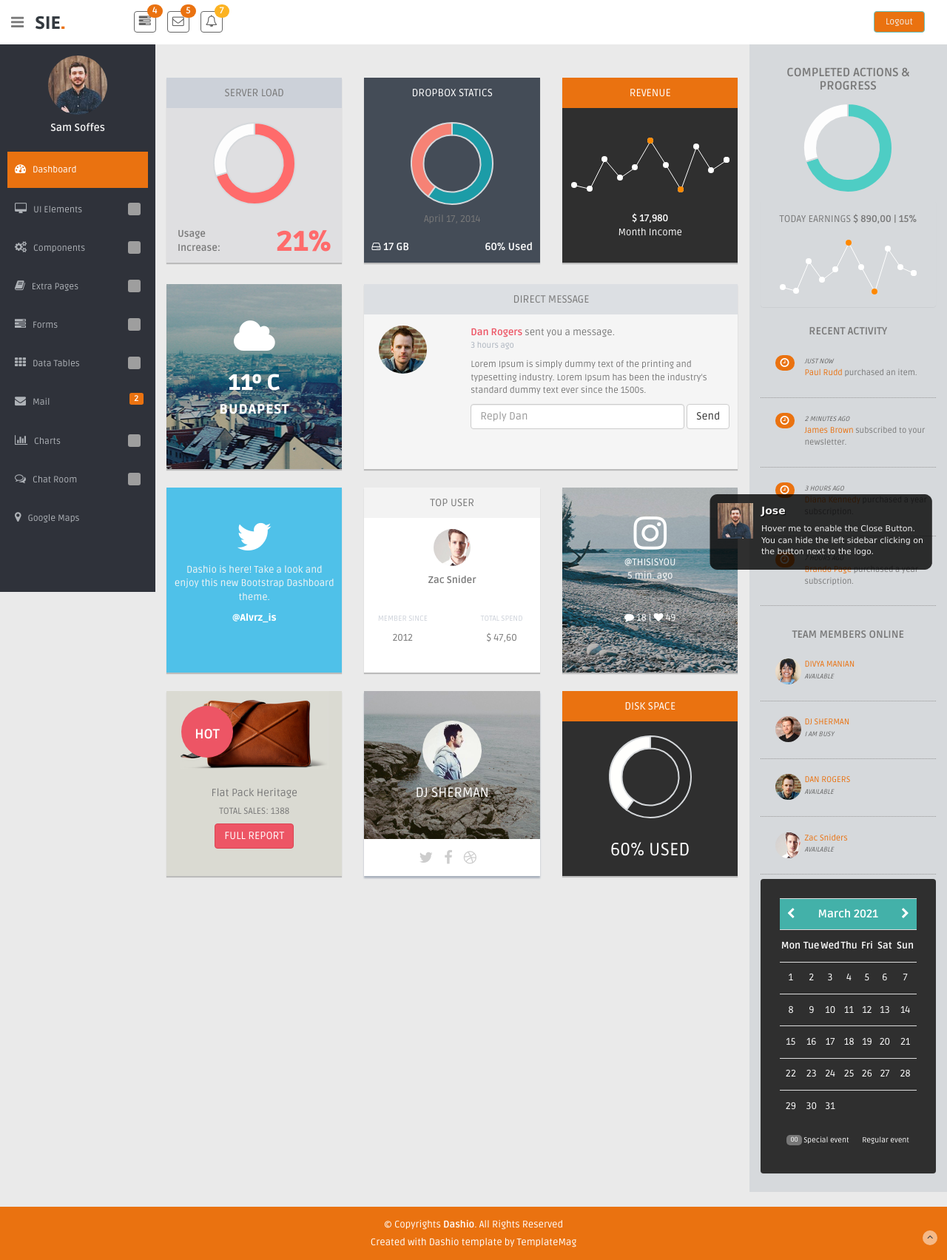
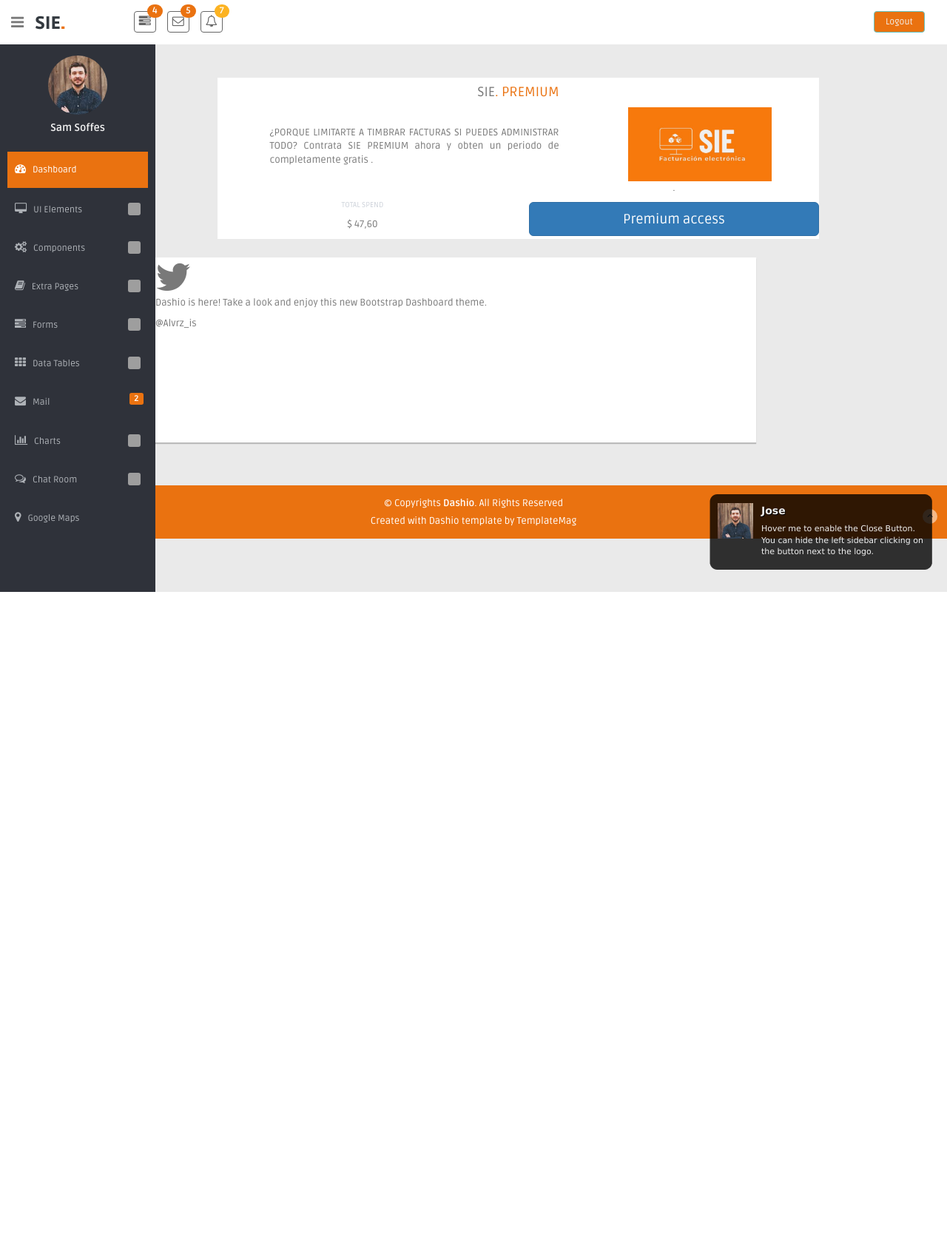
Before and after one commit to MtRoman19/TestErp, a PHP site: page / in a window 1280 px wide. Shown: the whole page at 74% size. After the commit the page ends 800 px from the top, so only its background shows below. Run offline with PHP 8.4, Linux system fonts and the light colour scheme; grey boxes are pictures that could not be loaded.

Commit message:
first section

```diff
--- a/css/style.css
+++ b/css/style.css
@@ -446,6 +446,10 @@ a.logo:hover, a.logo:focus {
 }
 
 a.logo span {
+    color: #ea7210;
+}
+
+.logo span{
     color: #ea7210;
 }
 
--- a/index.html
+++ b/index.html
@@ -9,10 +9,10 @@
       name="keyword"
       content="Dashboard, Bootstrap, Admin, Template, Theme, Responsive, Fluid, Retina"
     />
-    <title>Dashio - Bootstrap Admin Template</title>
+    <title>SIE - Dashboard</title>
 
     <!-- Favicons -->
-    <link href="img/favicon.png" rel="icon" />
+    <link href="img/SIELOGO.png" rel="icon" />
     <link href="img/apple-touch-icon.png" rel="apple-touch-icon" />
 
     <!-- Bootstrap core CSS -->
@@ -29,13 +29,6 @@
     <link href="css/style.css" rel="stylesheet" />
     <link href="css/style-responsive.css" rel="stylesheet" />
     <script src="lib/chart-master/Chart.js"></script>
-
-    <!-- =======================================================
-    Template Name: Dashio
-    Template URL: https://templatemag.com/dashio-bootstrap-admin-template/
-    Author: TemplateMag.com
-    License: https://templatemag.com/license/
-  ======================================================= -->
   </head>
 
   <body>
@@ -437,175 +430,49 @@
       <section id="main-content">
         <section class="wrapper">
           <div class="row">
-            <div class="col-lg-9 main-chart">
+            <div class="col-lg-11 main-chart">
               <div class="row mt">
-                <!-- SERVER STATUS PANELS -->
-                <div class="col-md-4 col-sm-4 mb">
-                  <div class="grey-panel pn donut-chart">
-                    <div class="grey-header">
-                      <h5>SERVER LOAD</h5>
-                    </div>
-                    <canvas
-                      id="serverstatus01"
-                      height="120"
-                      width="120"
-                    ></canvas>
-                    <script>
-                      var doughnutData = [
-                        {
-                          value: 70,
-                          color: "#FF6B6B",
-                        },
-                        {
-                          value: 30,
-                          color: "#fdfdfd",
-                        },
-                      ];
-                      var myDoughnut = new Chart(
-                        document
-                          .getElementById("serverstatus01")
-                          .getContext("2d")
-                      ).Doughnut(doughnutData);
-                    </script>
+
+              <div class="row">
+                <!-- left space -->
+                <div class="col-md-1">
+
+                </div>
+                <!-- /left space -->
+                <div class="col-md-10 mb">
+                  <!-- WHITE PANEL - TOP USER -->
+                  <div class="white-panel">
                     <div class="row">
-                      <div class="col-sm-6 col-xs-6 goleft">
-                        <p>Usage<br />Increase:</p>
+                      <div class="logo col-md-12"><h4>SIE<span>. PREMIUM</span></h4></div>
+                      <div class="col-md-1"></div>
+                      <div class="col-md-6">
+                        <p class="big mt text-justify">¿PORQUE LIMITARTE A TIMBRAR FACTURAS SI PUEDES ADMINISTRAR TODO?
+                          Contrata SIE PREMIUM ahora y obten un periodo de completamente gratis . </p>
                       </div>
-                      <div class="col-sm-6 col-xs-6">
-                        <h2>21%</h2>
+                      <div class="col-m-5">
+                        <img src="img/logo2.jpg"  height="100" width="auto">
+                      </div>
+                      <div class="col-md-6">
+                        <p class="small mt">TOTAL SPEND</p>
+                        <p>$ 47,60</p>
+                      </div>
+                      <div class="col-md-6">
+                        <p>. </p>
+
+                        <button type="button" class="btn btn-primary btn-lg btn-block">Premium access</button>
                       </div>
                     </div>
                   </div>
-                  <!-- /grey-panel -->
-                </div>
-                <!-- /col-md-4-->
-                <div class="col-md-4 col-sm-4 mb">
-                  <div class="darkblue-panel pn">
-                    <div class="darkblue-header">
-                      <h5>DROPBOX STATICS</h5>
-                    </div>
-                    <canvas
-                      id="serverstatus02"
-                      height="120"
-                      width="120"
-                    ></canvas>
-                    <script>
-                      var doughnutData = [
-                        {
-                          value: 60,
-                          color: "#1c9ca7",
-                        },
-                        {
-                          value: 40,
-                          color: "#f68275",
-                        },
-                      ];
-                      var myDoughnut = new Chart(
-                        document
-                          .getElementById("serverstatus02")
-                          .getContext("2d")
-                      ).Doughnut(doughnutData);
-                    </script>
-                    <p>April 17, 2014</p>
-                    <footer>
-                      <div class="pull-left">
-                        <h5><i class="fa fa-hdd-o"></i> 17 GB</h5>
-                      </div>
-                      <div class="pull-right">
-                        <h5>60% Used</h5>
-                      </div>
-                    </footer>
-                  </div>
-                  <!--  /darkblue panel -->
                 </div>
                 <!-- /col-md-4 -->
-                <div class="col-md-4 col-sm-4 mb">
-                  <!-- REVENUE PANEL -->
-                  <div class="green-panel pn">
-                    <div class="green-header">
-                      <h5>REVENUE</h5>
-                    </div>
-                    <div class="chart mt">
-                      <div
-                        class="sparkline"
-                        data-type="line"
-                        data-resize="true"
-                        data-height="75"
-                        data-width="90%"
-                        data-line-width="1"
-                        data-line-color="#fff"
-                        data-spot-color="#fff"
-                        data-fill-color=""
-                        data-highlight-line-color="#fff"
-                        data-spot-radius="4"
-                        data-data="[200,135,667,333,526,996,564,123,890,464,655]"
-                      ></div>
-                    </div>
-                    <p class="mt"><b>$ 17,980</b><br />Month Income</p>
-                  </div>
+                <!-- right space -->
+                <div class="col-md-1">
+
                 </div>
-                <!-- /col-md-4 -->
-              </div>
-              <!-- /row -->
-              <div class="row">
-                <!-- WEATHER PANEL -->
-                <div class="col-md-4 mb">
-                  <div class="weather pn">
-                    <i class="fa fa-cloud fa-4x"></i>
-                    <h2>11º C</h2>
-                    <h4>BUDAPEST</h4>
-                  </div>
-                </div>
-                <!-- /col-md-4-->
-                <!-- DIRECT MESSAGE PANEL -->
-                <div class="col-md-8 mb">
-                  <div class="message-p pn">
-                    <div class="message-header">
-                      <h5>DIRECT MESSAGE</h5>
-                    </div>
-                    <div class="row">
-                      <div class="col-md-3 centered hidden-sm hidden-xs">
-                        <img
-                          src="img/ui-danro.jpg"
-                          class="img-circle"
-                          width="65"
-                        />
-                      </div>
-                      <div class="col-md-9">
-                        <p>
-                          <name>Dan Rogers</name>
-                          sent you a message.
-                        </p>
-                        <p class="small">3 hours ago</p>
-                        <p class="message">
-                          Lorem Ipsum is simply dummy text of the printing and
-                          typesetting industry. Lorem Ipsum has been the
-                          industry's standard dummy text ever since the 1500s.
-                        </p>
-                        <form class="form-inline" role="form">
-                          <div class="form-group">
-                            <input
-                              type="text"
-                              class="form-control"
-                              id="exampleInputText"
-                              placeholder="Reply Dan"
-                            />
-                          </div>
-                          <button type="submit" class="btn btn-default">
-                            Send
-                          </button>
-                        </form>
-                      </div>
-                    </div>
-                  </div>
-                  <!-- /Message Panel-->
-                </div>
-                <!-- /col-md-8  -->
-              </div>
-              <div class="row">
+                <!-- /right space -->
                 <!-- TWITTER PANEL -->
-                <div class="col-md-4 mb">
-                  <div class="twitter-panel pn">
+                <div class="col-md-10 mb">
+                  <div class="card">
                     <i class="fa fa-twitter fa-4x"></i>
                     <p>
                       Dashio is here! Take a look and enjoy this new Bootstrap
@@ -615,334 +482,10 @@
                   </div>
                 </div>
                 <!-- /col-md-4 -->
-                <div class="col-md-4 mb">
-                  <!-- WHITE PANEL - TOP USER -->
-                  <div class="white-panel pn">
-                    <div class="white-header">
-                      <h5>TOP USER</h5>
-                    </div>
-                    <p>
-                      <img src="img/ui-zac.jpg" class="img-circle" width="50" />
-                    </p>
-                    <p><b>Zac Snider</b></p>
-                    <div class="row">
-                      <div class="col-md-6">
-                        <p class="small mt">MEMBER SINCE</p>
-                        <p>2012</p>
-                      </div>
-                      <div class="col-md-6">
-                        <p class="small mt">TOTAL SPEND</p>
-                        <p>$ 47,60</p>
-                      </div>
-                    </div>
-                  </div>
+                <div class="col-md-1">
+
                 </div>
-                <!-- /col-md-4 -->
-                <div class="col-md-4 mb">
-                  <!-- INSTAGRAM PANEL -->
-                  <div class="instagram-panel pn">
-                    <i class="fa fa-instagram fa-4x"></i>
-                    <p>
-                      @THISISYOU<br />
-                      5 min. ago
-                    </p>
-                    <p>
-                      <i class="fa fa-comment"></i> 18 |
-                      <i class="fa fa-heart"></i> 49
-                    </p>
-                  </div>
-                </div>
-                <!-- /col-md-4 -->
-              </div>
-              <!-- /row -->
-              <div class="row">
-                <div class="col-lg-4 col-md-4 col-sm-4 mb">
-                  <div class="product-panel-2 pn">
-                    <div class="badge badge-hot">HOT</div>
-                    <img src="img/product.jpg" width="200" alt="" />
-                    <h5 class="mt">Flat Pack Heritage</h5>
-                    <h6>TOTAL SALES: 1388</h6>
-                    <button class="btn btn-small btn-theme04">
-                      FULL REPORT
-                    </button>
-                  </div>
-                </div>
-                <!-- /col-md-4 -->
-                <!--  PROFILE 02 PANEL -->
-                <div class="col-lg-4 col-md-4 col-sm-4 mb">
-                  <div class="content-panel pn">
-                    <div id="profile-02">
-                      <div class="user">
-                        <img
-                          src="img/friends/fr-06.jpg"
-                          class="img-circle"
-                          width="80"
-                        />
-                        <h4>DJ SHERMAN</h4>
-                      </div>
-                    </div>
-                    <div class="pr2-social centered">
-                      <a href="#"><i class="fa fa-twitter"></i></a>
-                      <a href="#"><i class="fa fa-facebook"></i></a>
-                      <a href="#"><i class="fa fa-dribbble"></i></a>
-                    </div>
-                  </div>
-                  <!-- /panel -->
-                </div>
-                <!--/ col-md-4 -->
-                <div class="col-md-4 col-sm-4 mb">
-                  <div class="green-panel pn">
-                    <div class="green-header">
-                      <h5>DISK SPACE</h5>
-                    </div>
-                    <canvas
-                      id="serverstatus03"
-                      height="120"
-                      width="120"
-                    ></canvas>
-                    <script>
-                      var doughnutData = [
-                        {
-                          value: 60,
-                          color: "#2b2b2b",
-                        },
-                        {
-                          value: 40,
-                          color: "#fffffd",
-                        },
-                      ];
-                      var myDoughnut = new Chart(
-                        document
-                          .getElementById("serverstatus03")
-                          .getContext("2d")
-                      ).Doughnut(doughnutData);
-                    </script>
-                    <h3>60% USED</h3>
-                  </div>
-                </div>
-                <!-- /col-md-4 -->
-              </div>
-              <!-- /row -->
-            </div>
-            <!-- /col-lg-9 END SECTION MIDDLE -->
-            <!-- **********************************************************************************************************************************************************
-              RIGHT SIDEBAR CONTENT
-              *********************************************************************************************************************************************************** -->
-            <div class="col-lg-3 ds">
-              <!--COMPLETED ACTIONS DONUTS CHART-->
-              <div class="donut-main">
-                <h4>COMPLETED ACTIONS & PROGRESS</h4>
-                <canvas id="newchart" height="130" width="130"></canvas>
-                <script>
-                  var doughnutData = [
-                    {
-                      value: 70,
-                      color: "#4ECDC4",
-                    },
-                    {
-                      value: 30,
-                      color: "#fdfdfd",
-                    },
-                  ];
-                  var myDoughnut = new Chart(
-                    document.getElementById("newchart").getContext("2d")
-                  ).Doughnut(doughnutData);
-                </script>
-              </div>
-              <!--NEW EARNING STATS -->
-              <div class="panel terques-chart">
-                <div class="panel-body">
-                  <div class="chart">
-                    <div class="centered">
-                      <span>TODAY EARNINGS</span>
-                      <strong>$ 890,00 | 15%</strong>
-                    </div>
-                    <br />
-                    <div
-                      class="sparkline"
-                      data-type="line"
-                      data-resize="true"
-                      data-height="75"
-                      data-width="90%"
-                      data-line-width="1"
-                      data-line-color="#fff"
-                      data-spot-color="#fff"
-                      data-fill-color=""
-                      data-highlight-line-color="#fff"
-                      data-spot-radius="4"
-                      data-data="[200,135,667,333,526,996,564,123,890,564,455]"
-                    ></div>
-                  </div>
-                </div>
-              </div>
-              <!--new earning end-->
-              <!-- RECENT ACTIVITIES SECTION -->
-              <h4 class="centered mt">RECENT ACTIVITY</h4>
-              <!-- First Activity -->
-              <div class="desc">
-                <div class="thumb">
-                  <span class="badge bg-theme"
-                    ><i class="fa fa-clock-o"></i
-                  ></span>
-                </div>
-                <div class="details">
-                  <p>
-                    <muted>Just Now</muted>
-                    <br />
-                    <a href="#">Paul Rudd</a> purchased an item.<br />
-                  </p>
-                </div>
-              </div>
-              <!-- Second Activity -->
-              <div class="desc">
-                <div class="thumb">
-                  <span class="badge bg-theme"
-                    ><i class="fa fa-clock-o"></i
-                  ></span>
-                </div>
-                <div class="details">
-                  <p>
-                    <muted>2 Minutes Ago</muted>
-                    <br />
-                    <a href="#">James Brown</a> subscribed to your
-                    newsletter.<br />
-                  </p>
-                </div>
-              </div>
-              <!-- Third Activity -->
-              <div class="desc">
-                <div class="thumb">
-                  <span class="badge bg-theme"
-                    ><i class="fa fa-clock-o"></i
-                  ></span>
-                </div>
-                <div class="details">
-                  <p>
-                    <muted>3 Hours Ago</muted>
-                    <br />
-                    <a href="#">Diana Kennedy</a> purchased a year
-                    subscription.<br />
-                  </p>
-                </div>
-              </div>
-              <!-- Fourth Activity -->
-              <div class="desc">
-                <div class="thumb">
-                  <span class="badge bg-theme"
-                    ><i class="fa fa-clock-o"></i
-                  ></span>
-                </div>
-                <div class="details">
-                  <p>
-                    <muted>7 Hours Ago</muted>
-                    <br />
-                    <a href="#">Brando Page</a> purchased a year
-                    subscription.<br />
-                  </p>
-                </div>
-              </div>
-              <!-- USERS ONLINE SECTION -->
-              <h4 class="centered mt">TEAM MEMBERS ONLINE</h4>
-              <!-- First Member -->
-              <div class="desc">
-                <div class="thumb">
-                  <img
-                    class="img-circle"
-                    src="img/ui-divya.jpg"
-                    width="35px"
-                    height="35px"
-                    align=""
-                  />
-                </div>
-                <div class="details">
-                  <p>
-                    <a href="#">DIVYA MANIAN</a><br />
-                    <muted>Available</muted>
-                  </p>
-                </div>
-              </div>
-              <!-- Second Member -->
-              <div class="desc">
-                <div class="thumb">
-                  <img
-                    class="img-circle"
-                    src="img/ui-sherman.jpg"
-                    width="35px"
-                    height="35px"
-                    align=""
-                  />
-                </div>
-                <div class="details">
-                  <p>
-                    <a href="#">DJ SHERMAN</a><br />
-                    <muted>I am Busy</muted>
-                  </p>
-                </div>
-              </div>
-              <!-- Third Member -->
-              <div class="desc">
-                <div class="thumb">
-                  <img
-                    class="img-circle"
-                    src="img/ui-danro.jpg"
-                    width="35px"
-                    height="35px"
-                    align=""
-                  />
-                </div>
-                <div class="details">
-                  <p>
-                    <a href="#">DAN ROGERS</a><br />
-                    <muted>Available</muted>
-                  </p>
-                </div>
-              </div>
-              <!-- Fourth Member -->
-              <div class="desc">
-                <div class="thumb">
-                  <img
-                    class="img-circle"
-                    src="img/ui-zac.jpg"
-                    width="35px"
-                    height="35px"
-                    align=""
-                  />
-                </div>
-                <div class="details">
-                  <p>
-                    <a href="#">Zac Sniders</a><br />
-                    <muted>Available</muted>
-                  </p>
-                </div>
-              </div>
-              <!-- CALENDAR-->
-              <div id="calendar" class="mb">
-                <div class="panel green-panel no-margin">
-                  <div class="panel-body">
-                    <div
-                      id="date-popover"
-                      class="popover top"
-                      style="
-                        cursor: pointer;
-                        disadding: block;
-                        margin-left: 33%;
-                        margin-top: -50px;
-                        width: 175px;
-                      "
-                    >
-                      <div class="arrow"></div>
-                      <h3 class="popover-title" style="disadding: none"></h3>
-                      <div
-                        id="date-popover-content"
-                        class="popover-content"
-                      ></div>
-                    </div>
-                    <div id="my-calendar"></div>
-                  </div>
-                </div>
-              </div>
-              <!-- / calendar -->
-            </div>
+
             <!-- /col-lg-3 -->
           </div>
           <!-- /row -->
```
Also changed, not shown: img/SIELOGO.png (added), img/logo2.jpg (added).
